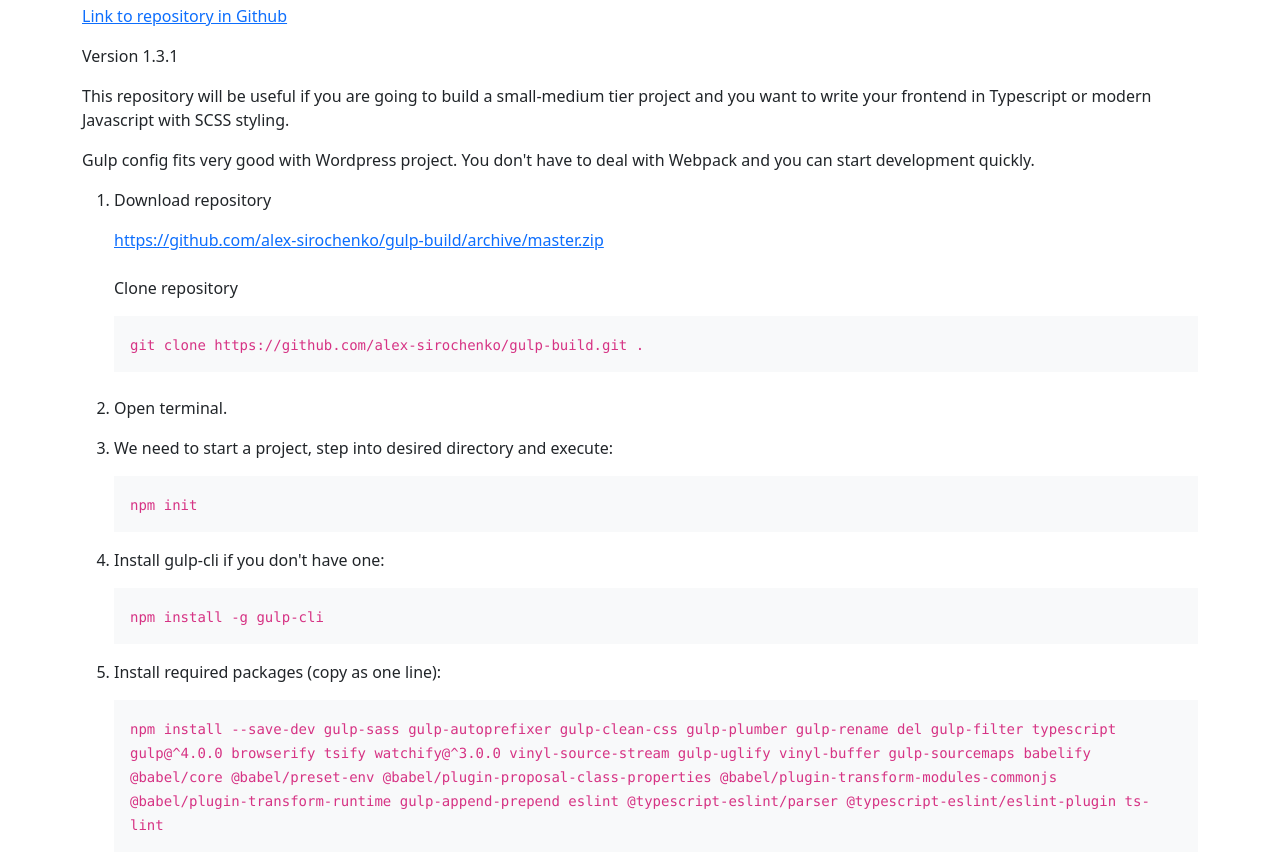
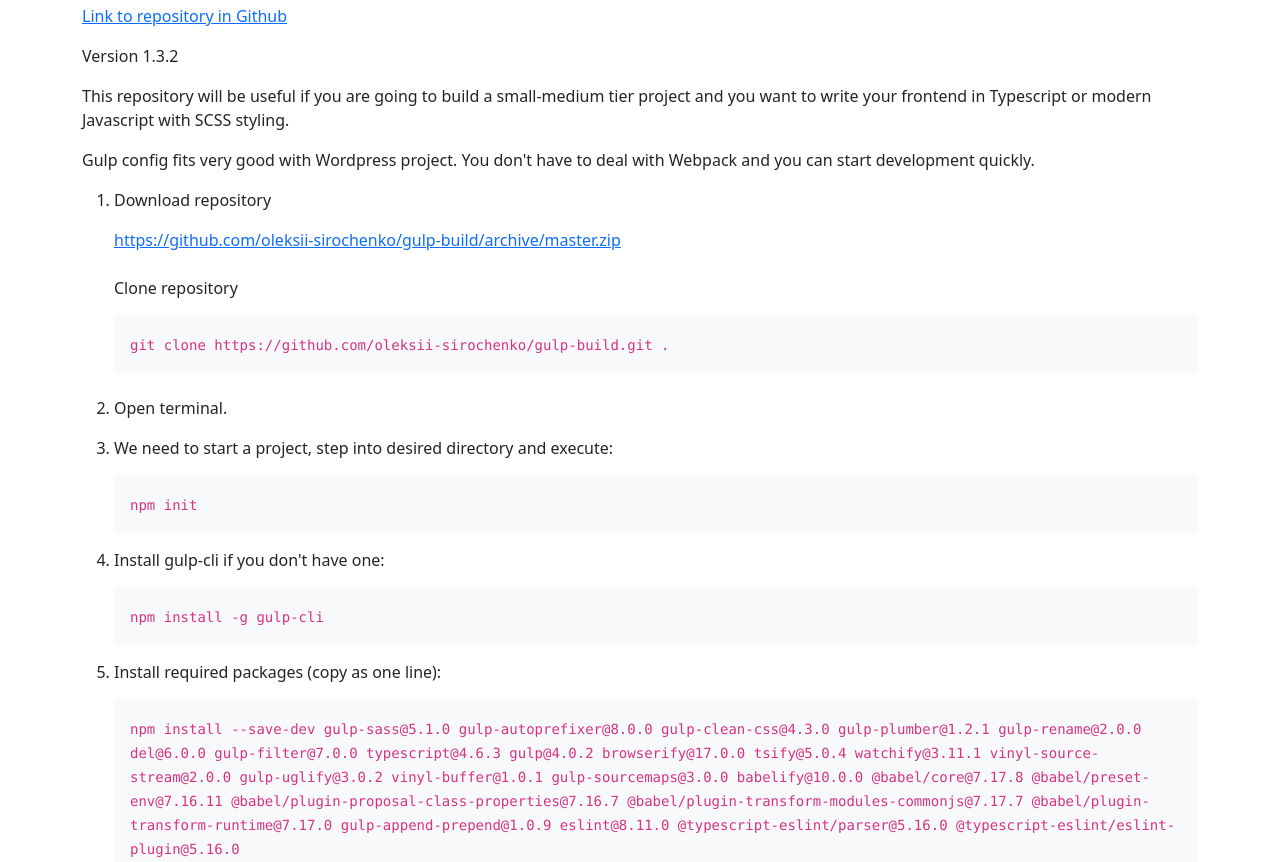
Before and after one commit to oleksii-sirochenko/gulp-build, a plain HTML site: page docs/index.html in a window 1280 px wide. Shown: the part 90-952 px from the top of the page. Drawn offline with nearby package versions, Linux system fonts and the light colour scheme.

Commit message:
Docs update

```diff
--- a/docs/index.html
+++ b/docs/index.html
@@ -14,8 +14,8 @@
     <div class="row">
         <div class="col-12">
             <h2>Gulp build</h2>
-            <p><a href="https://github.com/alex-sirochenko/gulp-build">Link to repository in Github</a></p>
-            <p>Version 1.3.1</p>
+            <p><a href="https://github.com/oleksii-sirochenko/gulp-build">Link to repository in Github</a></p>
+            <p>Version 1.3.2</p>
             <p>This repository will be useful if you are going to build a small-medium tier project and you want to
                 write your frontend in Typescript or modern Javascript with SCSS styling.</p>
             <p>Gulp config fits very good with Wordpress project. You don't have to deal with Webpack and you can start
@@ -23,12 +23,12 @@
             <ol>
                 <li>
                     <p>Download repository</p>
-                    <div><a href="https://github.com/alex-sirochenko/gulp-build/archive/master.zip">https://github.com/alex-sirochenko/gulp-build/archive/master.zip</a>
+                    <div><a href="https://github.com/oleksii-sirochenko/gulp-build/archive/master.zip">https://github.com/oleksii-sirochenko/gulp-build/archive/master.zip</a>
                     </div>
                     <br>
                     <p>Clone repository</p>
                     <div class="bg-light p-3">
-                        <code>git clone https://github.com/alex-sirochenko/gulp-build.git .</code>
+                        <code>git clone https://github.com/oleksii-sirochenko/gulp-build.git .</code>
                     </div>
                     <br>
                 </li>
@@ -45,12 +45,7 @@
                 </li>
                 <li>
                     <p>Install required packages (copy as one line):</p>
-                    <p class="bg-light p-3"><code>npm install --save-dev gulp-sass gulp-autoprefixer gulp-clean-css
-                        gulp-plumber gulp-rename del gulp-filter typescript gulp@^4.0.0 browserify tsify watchify@^3.0.0
-                        vinyl-source-stream gulp-uglify vinyl-buffer gulp-sourcemaps babelify @babel/core
-                        @babel/preset-env @babel/plugin-proposal-class-properties
-                        @babel/plugin-transform-modules-commonjs @babel/plugin-transform-runtime gulp-append-prepend
-                        eslint @typescript-eslint/parser @typescript-eslint/eslint-plugin ts-lint</code></p>
+                    <p class="bg-light p-3"><code>npm install --save-dev gulp-sass@5.1.0 gulp-autoprefixer@8.0.0 gulp-clean-css@4.3.0 gulp-plumber@1.2.1 gulp-rename@2.0.0 del@6.0.0 gulp-filter@7.0.0 typescript@4.6.3 gulp@4.0.2 browserify@17.0.0 tsify@5.0.4 watchify@3.11.1 vinyl-source-stream@2.0.0 gulp-uglify@3.0.2 vinyl-buffer@1.0.1 gulp-sourcemaps@3.0.0 babelify@10.0.0 @babel/core@7.17.8 @babel/preset-env@7.16.11 @babel/plugin-proposal-class-properties@7.16.7 @babel/plugin-transform-modules-commonjs@7.17.7 @babel/plugin-transform-runtime@7.17.0 gulp-append-prepend@1.0.9 eslint@8.11.0 @typescript-eslint/parser@5.16.0 @typescript-eslint/eslint-plugin@5.16.0</code></p>
                 </li>
                 <li>
                     <p>Configure gulpfile.js, gulp-build.js. You can change paths to files, folders. Add different TS or JS files to
@@ -90,7 +85,8 @@
             <div>Useful links:</div>
             <div><a href="https://www.typescriptlang.org/docs/handbook/gulp.html">https://www.typescriptlang.org/docs/handbook/gulp.html</a>
             </div>
-            <p>Copyright (c) Alex Sirochenko <a href="https://github.com/alex-sirochenko">https://github.com/alex-sirochenko</a>
+            <p>Copyright (c) Oleksii Sirochenko <a href="https://github.com/alex-sirochenko">https://github
+                .com/oleksii-sirochenko</a>
             </p>
             <p>MIT License <a href="https://opensource.org/licenses/MIT">https://opensource.org/licenses/MIT</a></p>
         </div>
```
